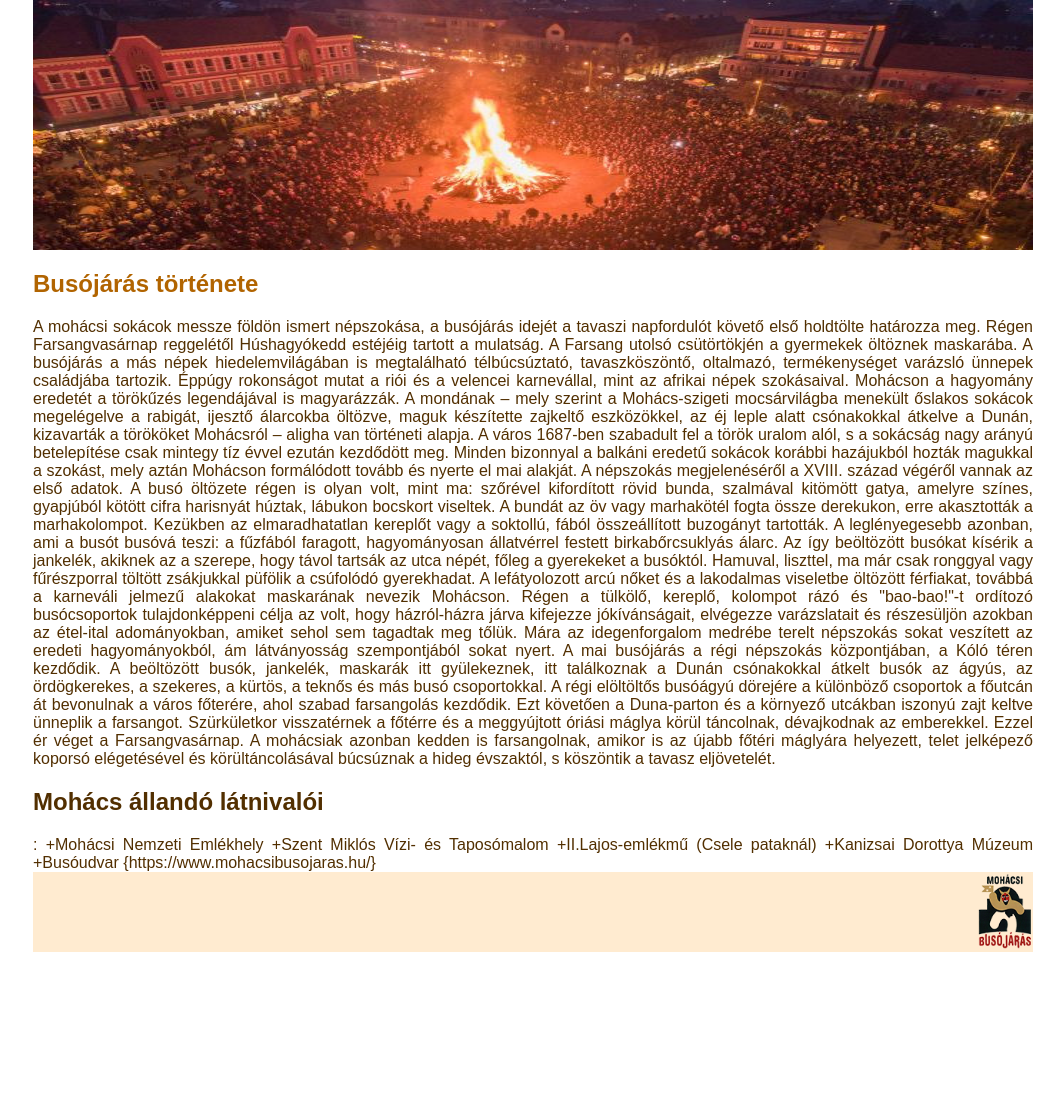
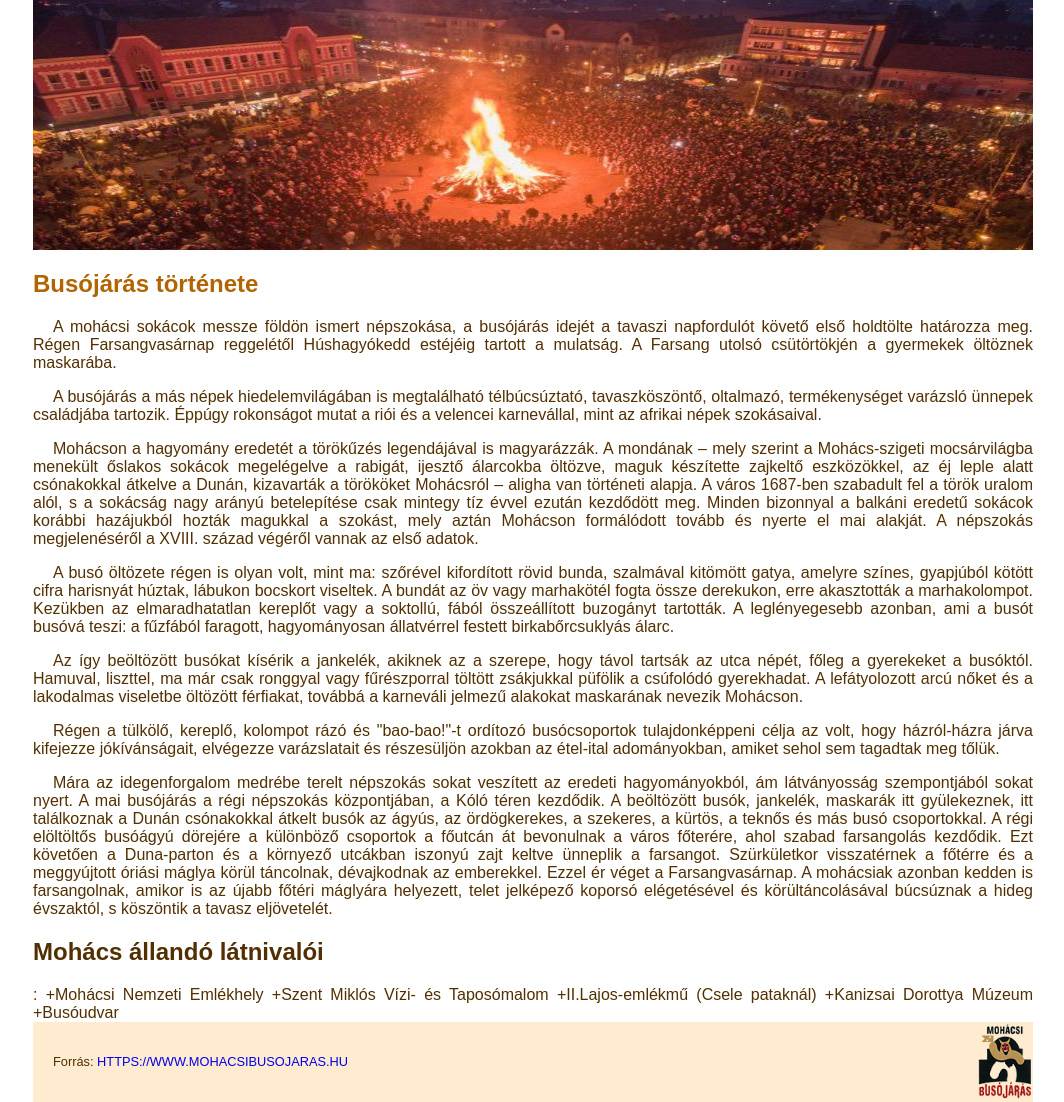
Before and after one commit to fintab24d/Busojaras, a plain HTML site: page index.html in a window 1280 px wide. Shown: the whole page, without its empty margins (107-1171 px from the left). Before the commit the page ends 952 px from the top, so only its background shows below. Drawn offline with Linux system fonts and the light colour scheme.

Commit message:
6.feladat

```diff
--- a/index.html
+++ b/index.html
@@ -1,29 +1,53 @@
 <!DOCTYPE html>
 <html lang="hu">
+
 <head>
     <meta charset="UTF-8">
     <meta name="viewport" content="width=device-width, initial-scale=1.0">
     <title>Busójárás</title>
     <link rel="stylesheet" href="buso.css">
 </head>
+
 <body>
     <header></header>
-    <section><h1>Busójárás története</h1>
+    <section>
+        <h1>Busójárás története</h1>
 
-        A mohácsi sokácok messze földön ismert népszokása, a busójárás idejét a tavaszi napfordulót követő első holdtölte határozza meg. Régen Farsangvasárnap reggelétől Húshagyókedd estéjéig tartott a mulatság. A Farsang utolsó csütörtökjén a gyermekek öltöznek maskarába.
-
-        A busójárás a más népek hiedelemvilágában is megtalálható télbúcsúztató, tavaszköszöntő, oltalmazó, termékenységet varázsló ünnepek családjába tartozik. Éppúgy rokonságot mutat a riói és a velencei karnevállal, mint az afrikai népek szokásaival.
-
-        Mohácson a hagyomány eredetét a törökűzés legendájával is magyarázzák. A mondának – mely szerint a Mohács-szigeti mocsárvilágba menekült őslakos sokácok megelégelve a rabigát, ijesztő álarcokba öltözve, maguk készítette zajkeltő eszközökkel, az éj leple alatt csónakokkal átkelve a Dunán, kizavarták a törököket Mohácsról – aligha van történeti alapja. A város 1687-ben szabadult fel a török uralom alól, s a sokácság nagy arányú betelepítése csak mintegy tíz évvel ezután kezdődött meg. Minden bizonnyal a balkáni eredetű sokácok korábbi hazájukból hozták magukkal a szokást, mely aztán Mohácson formálódott tovább és nyerte el mai alakját. A népszokás megjelenéséről a XVIII. század végéről vannak az első adatok.
-
-        A busó öltözete régen is olyan volt, mint ma: szőrével kifordított rövid bunda, szalmával kitömött gatya, amelyre színes, gyapjúból kötött cifra harisnyát húztak, lábukon bocskort viseltek. A bundát az öv vagy marhakötél fogta össze derekukon, erre akasztották a marhakolompot. Kezükben az elmaradhatatlan kereplőt vagy a soktollú, fából összeállított buzogányt tartották. A leglényegesebb azonban, ami a busót busóvá teszi: a fűzfából faragott, hagyományosan állatvérrel festett birkabőrcsuklyás álarc.
-
-        Az így beöltözött busókat kísérik a jankelék, akiknek az a szerepe, hogy távol tartsák az utca népét, főleg a gyerekeket a busóktól. Hamuval, liszttel, ma már csak ronggyal vagy fűrészporral töltött zsákjukkal püfölik a csúfolódó gyerekhadat. A lefátyolozott arcú nőket és a lakodalmas viseletbe öltözött férfiakat, továbbá a karneváli jelmezű alakokat maskarának nevezik Mohácson.
-
-        Régen a tülkölő, kereplő, kolompot rázó és "bao-bao!"-t ordítozó busócsoportok tulajdonképpeni célja az volt, hogy házról-házra járva kifejezze jókívánságait, elvégezze varázslatait és részesüljön azokban az étel-ital adományokban, amiket sehol sem tagadtak meg tőlük.
-
-        Mára az idegenforgalom medrébe terelt népszokás sokat veszített az eredeti hagyományokból, ám látványosság szempontjából sokat nyert. A mai busójárás a régi népszokás központjában, a Kóló téren kezdődik. A beöltözött busók, jankelék, maskarák itt gyülekeznek, itt találkoznak a Dunán csónakokkal átkelt busók az ágyús, az ördögkerekes, a szekeres, a kürtös, a teknős és más busó csoportokkal. A régi elöltöltős busóágyú dörejére a különböző csoportok a főutcán át bevonulnak a város főterére, ahol szabad farsangolás kezdődik. Ezt követően a Duna-parton és a környező utcákban iszonyú zajt keltve ünneplik a farsangot. Szürkületkor visszatérnek a főtérre és a meggyújtott óriási máglya körül táncolnak, dévajkodnak az emberekkel. Ezzel ér véget a Farsangvasárnap. A mohácsiak azonban kedden is farsangolnak, amikor is az újabb főtéri máglyára helyezett, telet jelképező koporsó elégetésével és körültáncolásával búcsúznak a hideg évszaktól, s köszöntik a tavasz eljövetelét.
-
+        <p>A mohácsi sokácok messze földön ismert népszokása, a busójárás idejét a tavaszi napfordulót követő első
+            holdtölte határozza meg. Régen Farsangvasárnap reggelétől Húshagyókedd estéjéig tartott a mulatság. A
+            Farsang utolsó csütörtökjén a gyermekek öltöznek maskarába.</p>
+        <p>A busójárás a más népek hiedelemvilágában is megtalálható télbúcsúztató, tavaszköszöntő, oltalmazó,
+            termékenységet varázsló ünnepek családjába tartozik. Éppúgy rokonságot mutat a riói és a velencei
+            karnevállal, mint az afrikai népek szokásaival.</p>
+        <p>Mohácson a hagyomány eredetét a törökűzés legendájával is magyarázzák. A mondának – mely szerint a
+            Mohács-szigeti mocsárvilágba menekült őslakos sokácok megelégelve a rabigát, ijesztő álarcokba öltözve,
+            maguk készítette zajkeltő eszközökkel, az éj leple alatt csónakokkal átkelve a Dunán, kizavarták a törököket
+            Mohácsról – aligha van történeti alapja. A város 1687-ben szabadult fel a török uralom alól, s a sokácság
+            nagy arányú betelepítése csak mintegy tíz évvel ezután kezdődött meg. Minden bizonnyal a balkáni eredetű
+            sokácok korábbi hazájukból hozták magukkal a szokást, mely aztán Mohácson formálódott tovább és nyerte el
+            mai alakját. A népszokás megjelenéséről a XVIII. század végéről vannak az első adatok.</p>
+        <p>A busó öltözete régen is olyan volt, mint ma: szőrével kifordított rövid bunda, szalmával kitömött gatya,
+            amelyre színes, gyapjúból kötött cifra harisnyát húztak, lábukon bocskort viseltek. A bundát az öv vagy
+            marhakötél fogta össze derekukon, erre akasztották a marhakolompot. Kezükben az elmaradhatatlan kereplőt
+            vagy a soktollú, fából összeállított buzogányt tartották. A leglényegesebb azonban, ami a busót busóvá
+            teszi: a fűzfából faragott, hagyományosan állatvérrel festett birkabőrcsuklyás álarc.</p>
+        <p>Az így beöltözött busókat kísérik a jankelék, akiknek az a szerepe, hogy távol tartsák az utca népét, főleg a
+            gyerekeket a busóktól. Hamuval, liszttel, ma már csak ronggyal vagy fűrészporral töltött zsákjukkal püfölik
+            a csúfolódó gyerekhadat. A lefátyolozott arcú nőket és a lakodalmas viseletbe öltözött férfiakat, továbbá a
+            karneváli jelmezű alakokat maskarának nevezik Mohácson.</p>
+        <p>Régen a tülkölő, kereplő, kolompot rázó és "bao-bao!"-t ordítozó busócsoportok tulajdonképpeni célja az volt,
+            hogy házról-házra járva kifejezze jókívánságait, elvégezze varázslatait és részesüljön azokban az étel-ital
+            adományokban, amiket sehol sem tagadtak meg tőlük.</p>
+        <p>Mára az idegenforgalom medrébe terelt népszokás sokat veszített az eredeti hagyományokból, ám látványosság
+            szempontjából sokat nyert. A mai busójárás a régi népszokás központjában, a Kóló téren kezdődik. A
+            beöltözött busók, jankelék, maskarák itt gyülekeznek, itt találkoznak a Dunán csónakokkal átkelt busók az
+            ágyús, az ördögkerekes, a szekeres, a kürtös, a teknős és más busó csoportokkal. A régi elöltöltős busóágyú
+            dörejére a különböző csoportok a főutcán át bevonulnak a város főterére, ahol szabad farsangolás kezdődik.
+            Ezt követően a Duna-parton és a környező utcákban iszonyú zajt keltve ünneplik a farsangot. Szürkületkor
+            visszatérnek a főtérre és a meggyújtott óriási máglya körül táncolnak, dévajkodnak az emberekkel. Ezzel ér
+            véget a Farsangvasárnap. A mohácsiak azonban kedden is farsangolnak, amikor is az újabb főtéri máglyára
+            helyezett, telet jelképező koporsó elégetésével és körültáncolásával búcsúznak a hideg évszaktól, s
+            köszöntik a tavasz eljövetelét.</p>
         <h2>Mohács állandó látnivalói</h2>:
 
         +Mohácsi Nemzeti Emlékhely
@@ -32,8 +56,10 @@
         +Kanizsai Dorottya Múzeum
         +Busóudvar
 
-        {https://www.mohacsibusojaras.hu/}
-        </section>
-    <footer></footer>
+    </section>
+    <footer>
+        <p>Forrás: <a href="https://www.mohacsibusojaras.hu">https://www.mohacsibusojaras.hu</a></p>
+    </footer>
 </body>
+
 </html>
```
